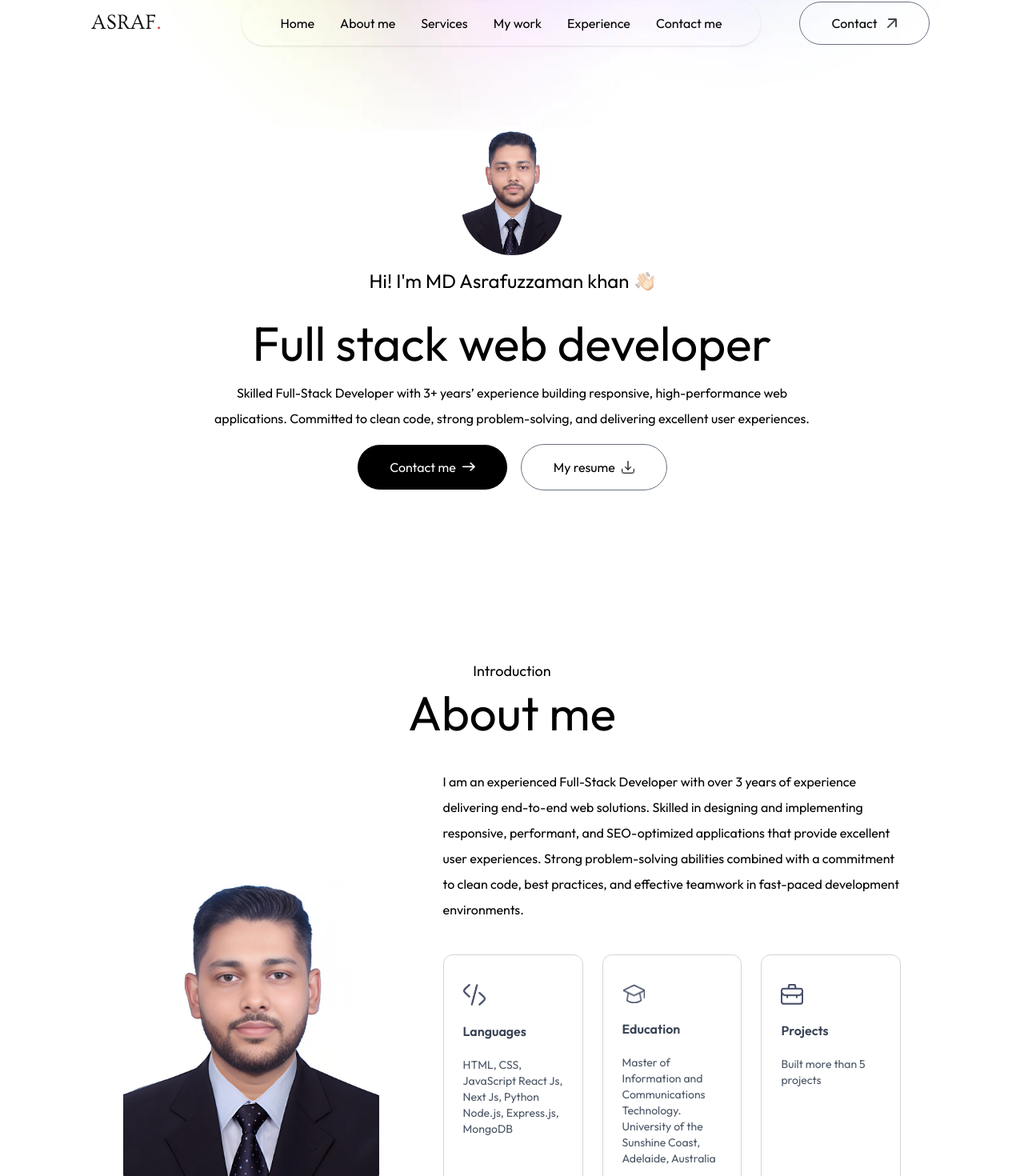
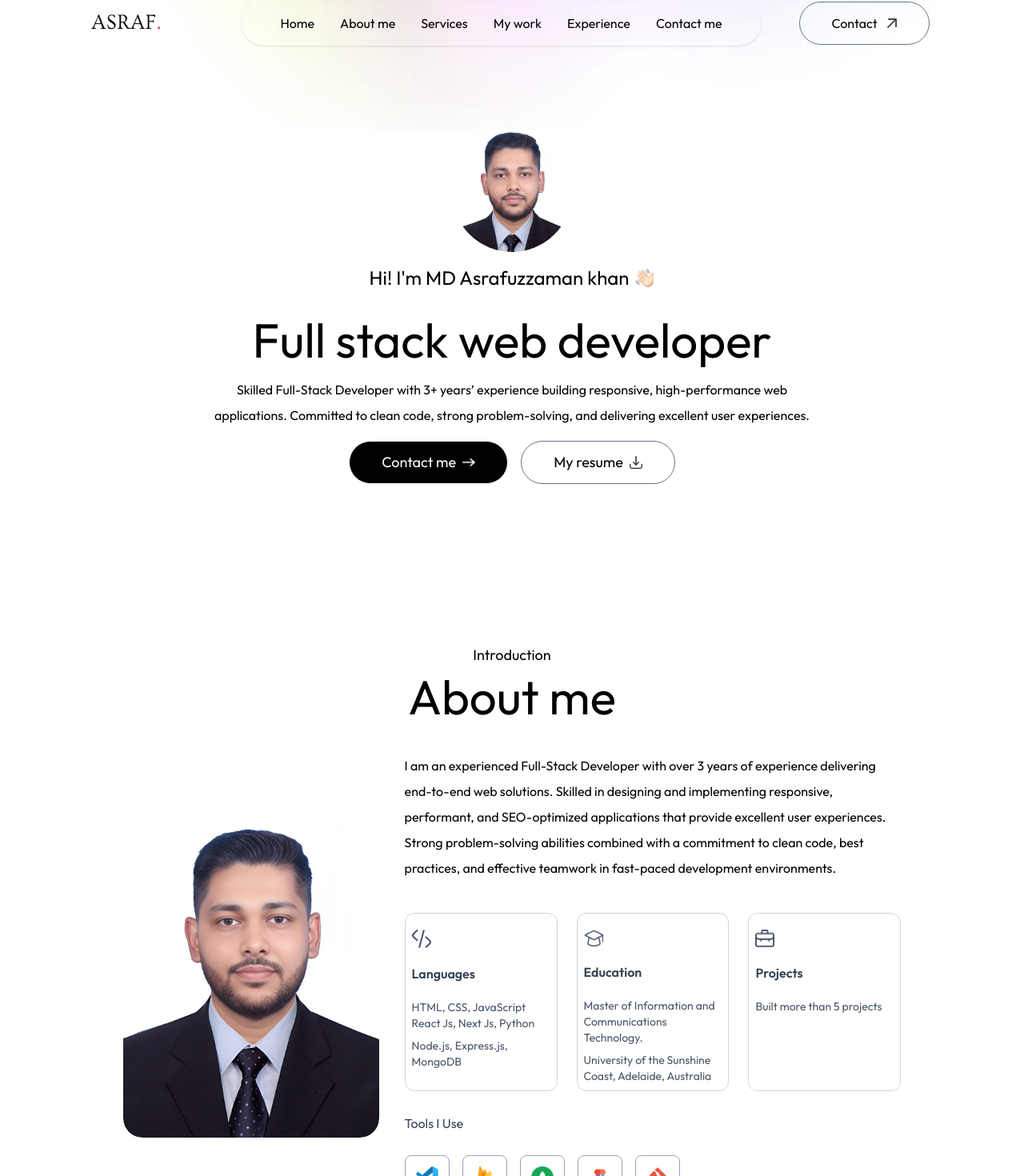
Before and after one commit to AsrafuzzamanKhan/portfolio-2025, a Next.js app: page / in a window 1280 px wide. Shown: the part 15-1485 px from the top of the page at 80% size. Built offline with nearby package versions, Linux system fonts and the light colour scheme; a web font is replaced by a local one.

Commit message:
edit hero image

```diff
--- a/app/components/About.jsx
+++ b/app/components/About.jsx
@@ -4,7 +4,7 @@ import React from 'react'
 
 const About = () => {
     return (
-        <div id='about' className='w-full px-[12%] py-10 scroll-mt-20 bg-white '>
+        <div id='about' className='w-full px-[12%] py-5 scroll-mt-20 bg-white '>
             <h4 className='text-center mb-2 text-lg font-Ovo'>
                 Introduction
             </h4>
@@ -13,20 +13,20 @@ const About = () => {
             </h2>
             {/* contrent  */}
             <div className='
-            flex flex-col md:flex-row w-full gap-20 items-center justify-between my-10'>
+            flex flex-col md:flex-row w-full gap-8 items-center justify-between my-10'>
                 <div className=' w-64 sm:w-80 rounded-3xl overflow-hidden max-w-none'>
                     <Image src={assets.profile_img} alt='profile' className='rounded-3xl w-full' />
                 </div>
                 <div className='flex-1'>
                     <p className='mb-10 max-w-2xl '>I am an experienced Full-Stack Developer with over 3 years of experience delivering end-to-end web solutions. Skilled in designing and implementing responsive, performant, and SEO-optimized applications that provide excellent user experiences. Strong problem-solving abilities combined with a commitment to clean code, best practices, and effective teamwork in fast-paced development environments.</p>
-                    <ul className='grid grid-cols-1 sm:grid-cols-3 gap-6'>
+                    <ul className='grid grid-cols-1 sm:grid-cols-3 gap-6 md:gap-3 lg:gap-6'>
                         {infoList.map(({ icon, iconDark, title, description, description2 }, index) => (<li
                             key={index}
-                            className='border-[0.5px] border-gray-300 p-6 rounded-xl cursor-pointer hover:bg-[#fcf4ff] hover:-translate-y-1 duration-500 hover:shadow-black'>
-                            <Image src={icon} alt={title} className='w-7 mt-3' />
-                            <h3 className='my-4 font-semibold text-gray-700'>{title}</h3>
-                            <p className='text-gray-600 text-sm'>{description}</p>
-                            <p className='text-gray-600 text-sm'>{description2}</p>
+                            className='border-[0.5px] border-gray-300 p-6 md:p-2 rounded-xl cursor-pointer hover:bg-[#fcf4ff] hover:-translate-y-1 duration-500 hover:shadow-black overflow-hidden'>
+                            <Image src={icon} alt={title} className='w-7 md:w-5 lg:w-6 mt-3' />
+                            <h3 className='my-4 md:my-2 lg:my-4 font-semibold text-gray-700'>{title}</h3>
+                            <p className='text-gray-600 text-sm mb-2'>{description}</p>
+                            <p className='text-gray-600 text-sm '>{description2}</p>
                         </li>))}
                     </ul>
                     <h4 className='my-6 text-gray-700'>
--- a/app/components/Hero.jsx
+++ b/app/components/Hero.jsx
@@ -4,10 +4,10 @@ import React from 'react'
 
 const Hero = () => {
     return (
-        <div className='w-11/12 max-w-3xl h-screen text-center mx-auto flex flex-col items-center justify-center gap-4'>
+        <div className='w-11/12 max-w-3xl min-h-screen text-center mx-auto flex flex-col items-center justify-center gap-4'>
 
             <div>
-                <Image src={assets.profile_img} alt='hero background' className=' rounded-full w-32  contain' />
+                <Image src={assets.profile_img1} alt='hero background' className=' rounded-full w-[150px] h-[150px] object-fill' />
 
             </div>
             <h3 className=' flex items-center gap-2 text-xl md:text-2xl font-Ovo  mb-4'>
@@ -20,9 +20,9 @@ const Hero = () => {
 
             <div className='flex gap-4'>
                 <a href="#contact"
-                    className='px-10 py-3 rounded-full border border-white bg-black text-white  flex items-center gap-2'
+                    className='px-4 text-sm md:text-lg md:px-10 py-1 md:py-3 rounded-full border border-white bg-black text-white  flex items-center gap-2'
                 >Contact me <Image src={assets.right_arrow_white} alt='contact' className='w-4' /></a>
-                <a href="/resume.pdf" download className='px-10 py-3 border rounded-full border border-gray-500 flex items-center gap-2'>My resume <Image src={assets.download_icon} alt='contact' className='w-4' /></a>
+                <a href="/resume.pdf" download className='px-4 md:px-10 py-1 md:py-3  text-sm md:text-lg border rounded-full border border-gray-500 flex items-center gap-2'>My resume <Image src={assets.download_icon} alt='contact' className='w-4' /></a>
             </div>
 
         </div>
--- a/app/components/Navbar.jsx
+++ b/app/components/Navbar.jsx
@@ -30,7 +30,7 @@ const Navbar = () => {
                 <a href="#top">
                     <Image src={assets.logo} className='w-28 cursor-pointer mr-14' alt='logo' />
                 </a>
-                <ul className={`hidden md:flex items-center gap-6 lg:gap-8  px-12 py-3   ${isScrolled ? 'bg-transparent' : ' rounded-full shadow-sm bg-opacity-50'}`}>
+                <ul className={`hidden lg:flex items-center gap-6 lg:gap-8  px-12 py-3   ${isScrolled ? 'bg-transparent' : ' rounded-full shadow-sm bg-opacity-50'}`}>
                     <li className=''><a href="#top" className='font-Ovo hover:text-green-800'>Home</a></li>
                     <li className='font-Ovo'><a href="#about" className='font-Ovo hover:text-green-800'>About me</a></li>
                     <li><a href="#services" className='font-Ovo hover:text-green-800'>Services</a></li>
@@ -52,31 +52,31 @@ const Navbar = () => {
                             onClick={openSideMenu}
                             src={assets.menu_black}
                             alt='menu'
-                            className='block md:hidden w-6 ml-4' />
+                            className='block lg:hidden w-6 ml-4' />
                     </button>
                 </div>
 
                 {/* mobile menu  */}
-                <ul ref={sideMenuRef} className='fixed top-0 -right-64 bottom-0 w-64 h-screen bg-rose-50 md:hidden flex flex-col items-center gap-4 py-20 px-10 rounded-lg shadow-lg z-50 transition duration-700'>
+                <ul ref={sideMenuRef} className='fixed top-0 -right-64 bottom-0 w-64 h-screen bg-rose-50 lg:hidden flex flex-col items-center gap-4 py-20 px-10 rounded-lg shadow-lg z-50 transition duration-700'>
                     <div className='absolute top-5 right-5'>
                         <Image onClick={closeSideMenu} src={assets.close_black} className='w-5 cursor-pointer' alt='logo' />
                     </div>
-                    <li className='md:hidden'>
+                    <li className='lg:hidden'>
                         <a href="#top" className='font-Ovo' onClick={closeSideMenu}>Home</a>
                     </li>
-                    <li className='md:hidden'>
+                    <li className='lg:hidden'>
                         <a href="#about" className='font-Ovo' onClick={closeSideMenu}>About me</a>
                     </li>
-                    <li className='md:hidden'>
+                    <li className='lg:hidden'>
                         <a href="#services" className='font-Ovo' onClick={closeSideMenu}>Services</a>
                     </li>
-                    <li className='md:hidden'>
+                    <li className='lg:hidden'>
                         <a href="#work" className='font-Ovo' onClick={closeSideMenu}>My work</a>
                     </li>
-                    <li className='md:hidden'>
+                    <li className='lg:hidden'>
                         <a href="#experience" className='font-Ovo' onClick={closeSideMenu}>Experience</a>
                     </li>
-                    <li className='md:hidden'>
+                    <li className='lg:hidden'>
                         <a href="#contact" className='font-Ovo' onClick={closeSideMenu}>Contact me</a>
                     </li>
                 </ul>
--- a/app/layout.js
+++ b/app/layout.js
@@ -17,7 +17,7 @@ export const metadata = {
 
 export default function RootLayout({ children }) {
   return (
-    <html lang="en" className="scroll-smooth">
+    <html lang="en" className="scroll-smooth min-h-screen">
       <body
         suppressHydrationWarning={true}
         className={`${outfit.className} ${ovo.className} antialiased leading-8 overflow-x-hidden`}
--- a/assets/assets.js
+++ b/assets/assets.js
@@ -17,6 +17,7 @@ import logo_dark from "./logo_dark.png";
 import mail_icon from "./mail_icon.png";
 import mail_icon_dark from "./mail_icon_dark.png";
 import profile_img from "./profile-img.jpg";
+import profile_img1 from "./profile-img1.jpg";
 import download_icon from "./download-icon.png";
 import hand_icon from "./hand-icon.png";
 import header_bg_color from "./header-bg-color.png";
@@ -56,6 +57,7 @@ export const assets = {
   mail_icon,
   mail_icon_dark,
   profile_img,
+  profile_img1,
   download_icon,
   hand_icon,
   header_bg_color,
```
Also changed, not shown: assets/profile-img1.jpg (added).
